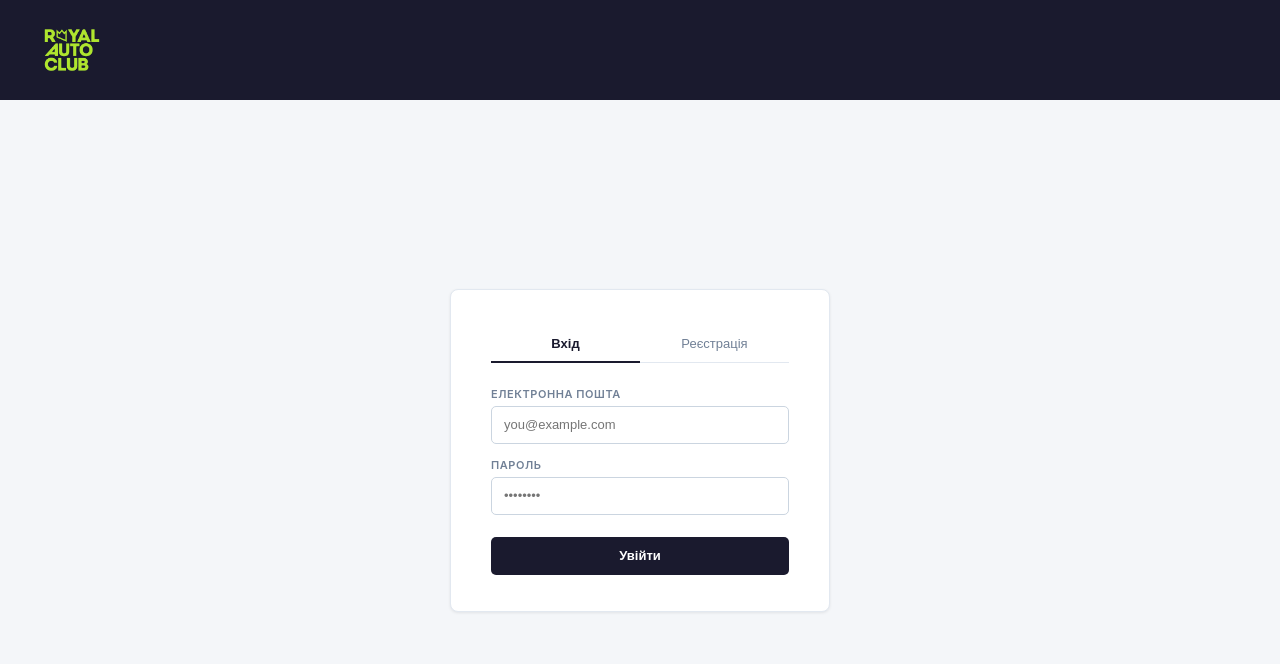
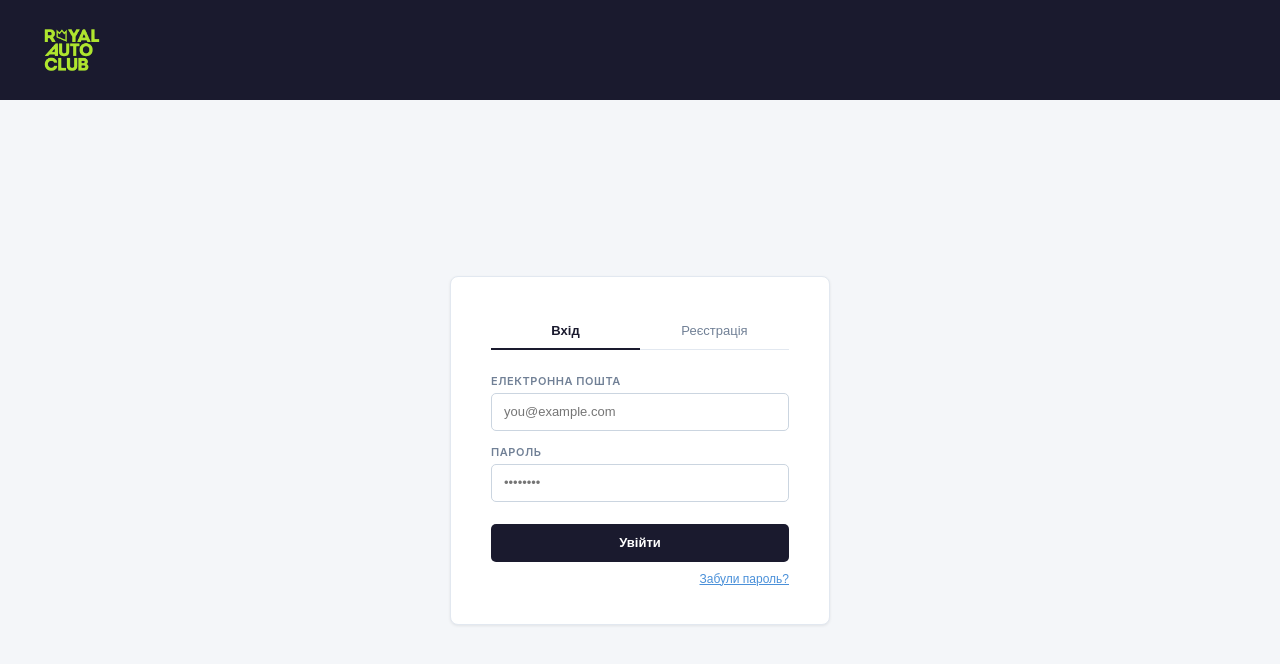
Before and after one commit to RuFi2k/royal-auto-club, a React (Vite) app in the folder car-dealer-crm-client/: page /login in a window 1280 px wide. Shown: the top 664 px of the page. Built offline with nearby package versions, Linux system fonts and the light colour scheme; no server answers.

Commit message:
add reset password

```diff
--- a/car-dealer-crm-client/src/modules/auth/Login.tsx
+++ b/car-dealer-crm-client/src/modules/auth/Login.tsx
@@ -1,5 +1,7 @@
 import { useNavigate } from "react-router-dom";
 import { useAuth } from "./AuthProvider";
+import { sendPasswordResetEmail } from "firebase/auth";
+import { auth } from "./firebase";
 import { useState } from "react";
 import "./login.css";
 
@@ -11,6 +13,7 @@ export function Login() {
   const [email, setEmail] = useState("");
   const [password, setPassword] = useState("");
   const [error, setError] = useState<string | null>(null);
+  const [resetSent, setResetSent] = useState(false);
   const [submitting, setSubmitting] = useState(false);
   const { login, register } = useAuth();
   const navigate = useNavigate();
@@ -18,6 +21,24 @@ export function Login() {
   function switchMode(next: Mode) {
     setMode(next);
     setError(null);
+    setResetSent(false);
+  }
+
+  async function handleForgotPassword() {
+    if (!email) {
+      setError("Введіть email, щоб отримати лист для скидання пароля.");
+      return;
+    }
+    setSubmitting(true);
+    setError(null);
+    try {
+      await sendPasswordResetEmail(auth, email);
+      setResetSent(true);
+    } catch {
+      setError("Не вдалося надіслати лист. Перевірте email.");
+    } finally {
+      setSubmitting(false);
+    }
   }
 
   const handleLogin = async (e: React.FormEvent) => {
@@ -92,9 +113,15 @@ export function Login() {
                   onChange={(e) => setPassword(e.target.value)} required />
               </div>
               {error && <p className="login-error">{error}</p>}
+              {resetSent && <p className="login-hint" style={{ color: "#48bb78" }}>Лист для скидання пароля надіслано.</p>}
               <button type="submit" className="btn-primary" disabled={submitting}>
                 {submitting ? "Вхід..." : "Увійти"}
               </button>
+              <p className="login-hint" style={{ textAlign: "right", marginTop: 8 }}>
+                <button type="button" className="login-link" disabled={submitting} onClick={handleForgotPassword}>
+                  Забули пароль?
+                </button>
+              </p>
             </form>
           ) : (
             <form onSubmit={handleRegister}>
--- a/car-dealer-crm-client/src/modules/auth/login.css
+++ b/car-dealer-crm-client/src/modules/auth/login.css
@@ -143,6 +143,25 @@ body {
   background: #2d3748;
 }
 
+.login-link {
+  background: none;
+  border: none;
+  padding: 0;
+  font-size: 12px;
+  color: #4a90d9;
+  cursor: pointer;
+  text-decoration: underline;
+}
+
+.login-link:hover {
+  color: #2b6cb0;
+}
+
+.login-link:disabled {
+  opacity: 0.5;
+  cursor: default;
+}
+
 .login-divider {
   display: flex;
   align-items: center;
```
